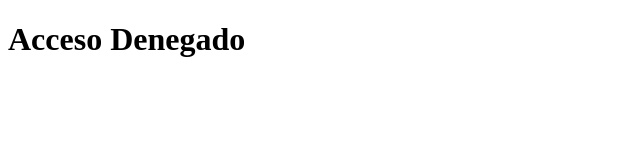
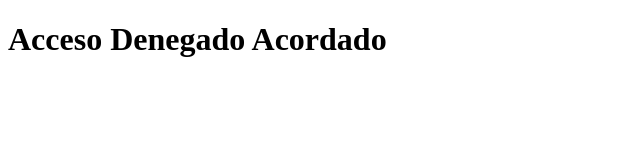
Before and after one commit to NicolasPucar/api-basica-ts-express-classes, a website: page public/index.html in a window 1280 px wide. Shown: the whole page, without its empty margins (0-640 px from the left). Drawn offline with Linux system fonts and the light colour scheme.

Commit message:
reajuste dependencias

```diff
--- a/package.json
+++ b/package.json
@@ -5,7 +5,7 @@
   "main": "index.js",
   "scripts": {
     "test": "echo \"Error: no test specified\"",
-    "start": "nodemon dist/app.js"
+    "start": "nodemon app.ts"
   },
   "keywords": [],
   "author": "",
--- a/public/index.html
+++ b/public/index.html
@@ -4,9 +4,9 @@
     <meta charset="UTF-8">
     <meta http-equiv="X-UA-Compatible" content="IE=edge">
     <meta name="viewport" content="width=device-width, initial-scale=1.0">
-    <title>Acceso Denegado</title>
+    <title>Acceso Denegado Acordado</title>
 </head>
 <body>
-    <h1>Acceso Denegado</h1>
+    <h1>Acceso Denegado Acordado</h1>
 </body>
 </html>
```
